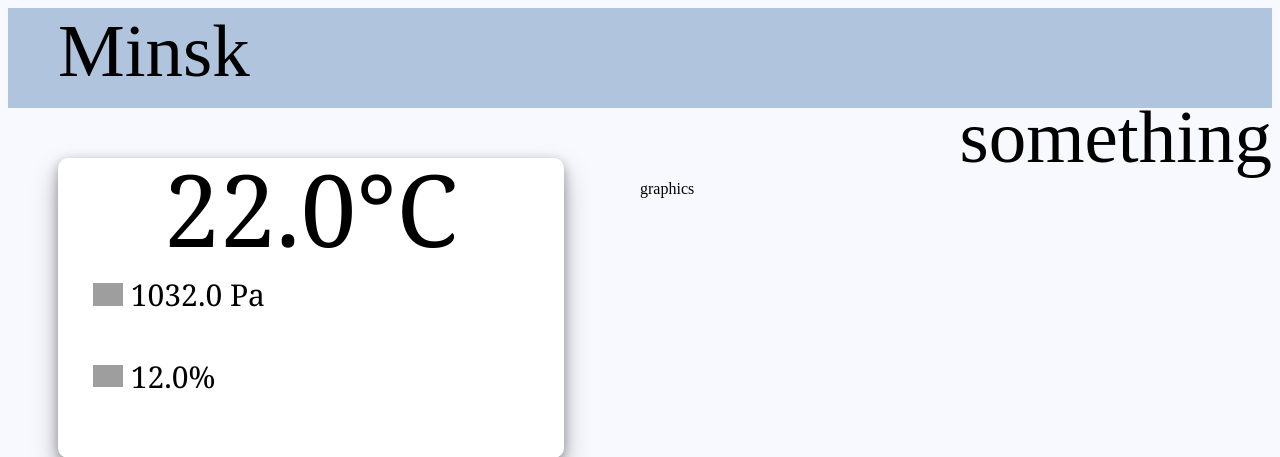
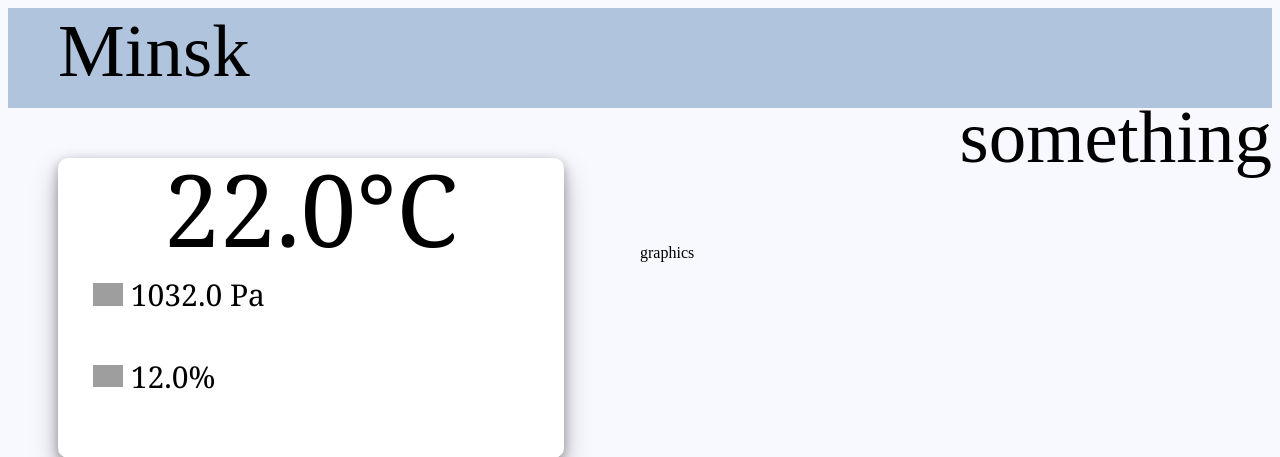
Before and after one commit to maryzyryanova/Meteostation, a Django app: page / in a window 1280 px wide. Shown: the top 457 px of the page. Run offline with Django 4.2, Linux system fonts and the light colour scheme; data comes from the database, SQL or seed files in the repository; grey boxes are pictures that could not be loaded.

Commit message:
initial commit

```diff
--- a/my_course_project/meteostation_app/templates/weather_forecast.html
+++ b/my_course_project/meteostation_app/templates/weather_forecast.html
@@ -67,6 +67,7 @@
             text-align: right;
             font-size: 75px;
             float: right;
+            min-height: 150px;
         }
     </style>
 
@@ -75,6 +76,7 @@
             <div class="city">
                 Minsk
             </div>
+
             <div class="time">
                 something
             </div>
```
